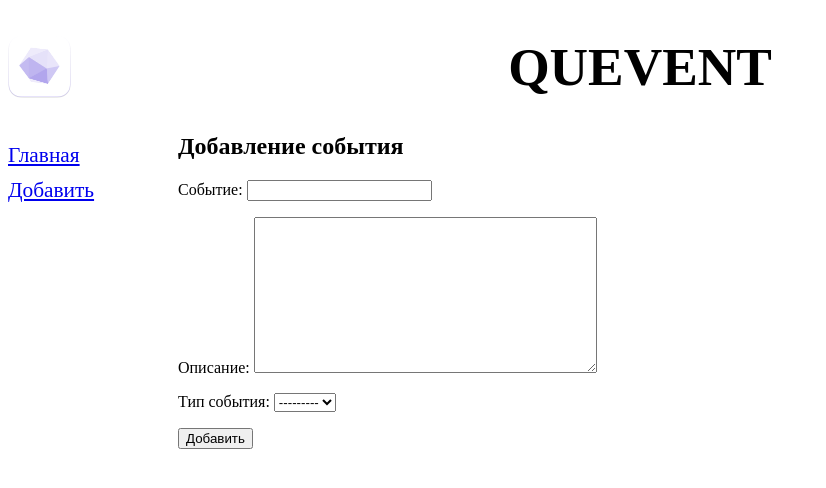
After one commit to QueGroup/QueEvent, a Django app: page /events/add/ in a window 1280 px wide. The commit adds this page. Shown: the top 488 px of the page, without its empty margins (0-826 px from the left). Run offline with Django 4.2, Linux system fonts and the light colour scheme; data that the repository does not hold is empty.

Commit message:
1.0 release

```diff
--- /dev/null
+++ b/events/forms.py
@@ -0,0 +1,9 @@
+from django.forms import ModelForm
+
+from events.models import Event
+
+
+class EventForm(ModelForm):
+    class Meta:
+        model = Event
+        fields = ('title', 'content', 'event_type')
--- /dev/null
+++ b/events/static/events/style.css
@@ -0,0 +1,21 @@
+header h1 {
+    font-size: 40pt;
+    text-transform: uppercase;
+    text-align: center;
+    background: url("bg.jpg") left / auto 100% no-repeat;
+}
+
+nav {
+    font-size: 16pt;
+    width: 150px;
+    float: left;
+}
+
+nav a {
+    display: block;
+    margin: 10px 0;
+}
+
+section {
+    margin-left: 170px;
+}
--- a/events/urls.py
+++ b/events/urls.py
@@ -1,8 +1,9 @@
 from django.urls import path
 
-from events.views import index, by_event_type
+from events.views import index, by_event_type, EventCreateView
 
 urlpatterns = [
+    path('add/', EventCreateView.as_view(), name='add'),
     path('<int:event_type_id>/', by_event_type, name='by_event_type'),
     path('', index, name='index')
 ]
--- a/events/views.py
+++ b/events/views.py
@@ -1,8 +1,22 @@
 from django.http import HttpResponse
 from django.shortcuts import render
 from django.template import loader
+from django.urls import reverse_lazy
+from django.views.generic import CreateView
 
+from events.forms import EventForm
 from events.models import Event, EventType
+
+
+class EventCreateView(CreateView):
+    template_name = 'events/create.html'
+    form_class = EventForm
+    success_url = reverse_lazy('index')
+
+    def get_context_data(self, **kwargs):
+        context = super().get_context_data(**kwargs)
+        context['event_types'] = EventType.objects.all()
+        return context
 
 
 # Create your views here.
--- /dev/null
+++ b/templates/events/create.html
@@ -0,0 +1,13 @@
+{% extends "layout/basic.html" %}
+
+{% block title %}Добавление события{% endblock %}
+
+{% block content %}
+
+<h2>Добавление события</h2>
+<form method="post">
+    {% csrf_token %}
+    {{ form.as_p }}
+    <input type="submit" value="Добавить">
+</form>
+{% endblock %}
--- /dev/null
+++ b/templates/layout/basic.html
@@ -0,0 +1,25 @@
+{% load static %}
+<!DOCTYPE html>
+<html>
+<head>
+    <meta charset="UTF-8">
+    <title>{% block title %} Главная {% endblock %} :: QueEvent</title>
+    <link rel="stylesheet" type="text/css" href="{% static 'events/style.css' %}">
+</head>
+<body>
+<header>
+    <h1>Quevent</h1>
+</header>
+<nav>
+    <a href="{% url 'index' %}">Главная</a>
+    <a href="{% url 'add' %}">Добавить</a>
+    {% for event_type in event_types %}
+    <a href="{% url 'by_event_type' event_type.pk %}">{{ event_type.name }}</a>
+    {% endfor %}
+</nav>
+<section>
+    {% block content %}
+    {% endblock %}
+</section>
+</body>
+</html>
```
Also changed, not shown: templates/events/by_event_type.html (+7 -17 lines), templates/events/index.html (+4 -16 lines), events/static/events/bg.jpg (added).
